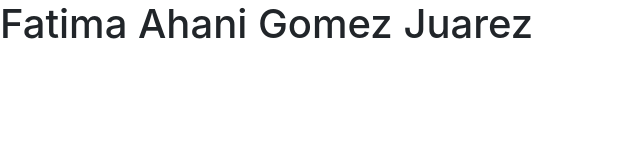
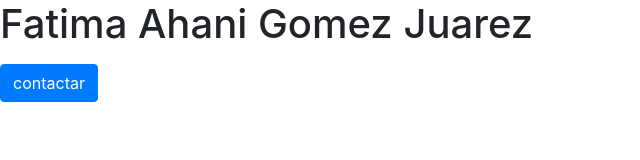
Before and after one commit to Anahi555/Practica, a plain HTML site: page index.html in a window 1280 px wide. Shown: the whole page, without its empty margins (0-640 px from the left). Drawn offline with nearby package versions, Linux system fonts and the light colour scheme.

Commit message:
Se agrego un boton de contactar

```diff
--- a/index.html
+++ b/index.html
@@ -10,5 +10,6 @@
 <body>
     <h1>Fatima Ahani Gomez Juarez</h1>
     <p></p>
+    <button type="button" class="btn btn-primary">contactar</button>
 </body>
 </html>
```
